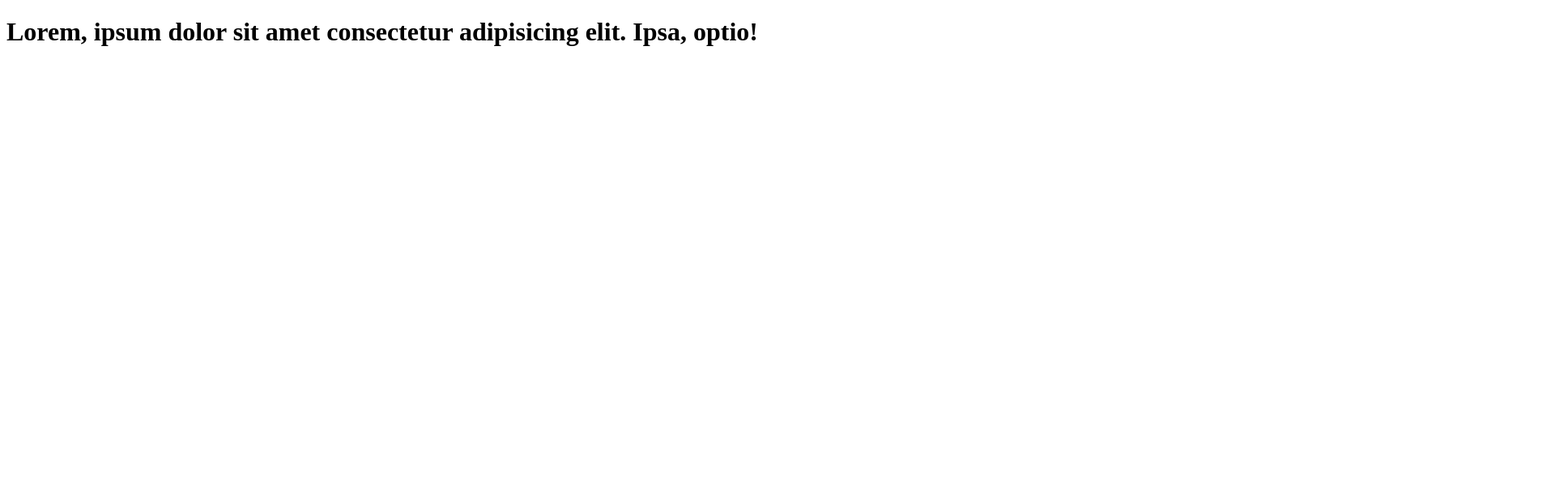
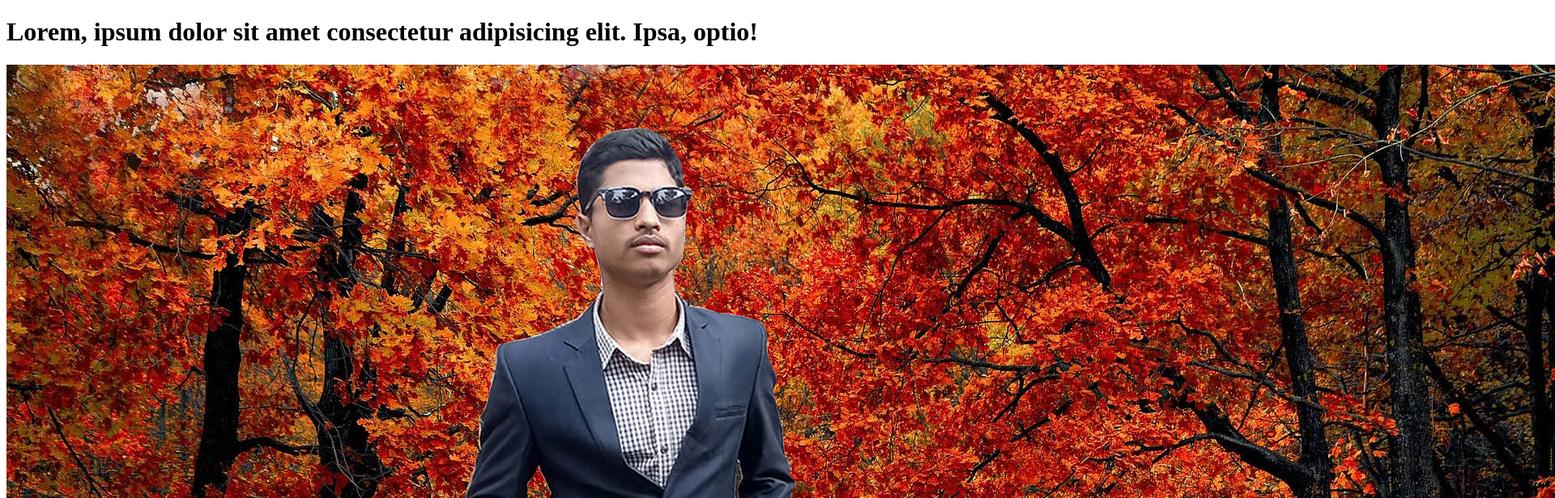
Before and after one commit to shohanislambd/my-third-repo, a plain HTML site: page index.html in a window 1280 px wide. Shown: the top 616 px of the page at 81% size, 1920 px wide, since content can reach past the window. Drawn offline with Linux system fonts and the light colour scheme.

Commit message:
images added

```diff
--- a/index.html
+++ b/index.html
@@ -10,6 +10,7 @@
 
 <body>
     <h1>Lorem, ipsum dolor sit amet consectetur adipisicing elit. Ipsa, optio!</h1>
+    <img src="shohan-islam.jpg" alt="shohan-islam">
 </body>
 
 </html>
```
Also changed, not shown: shohan-islam.jpg (added).
